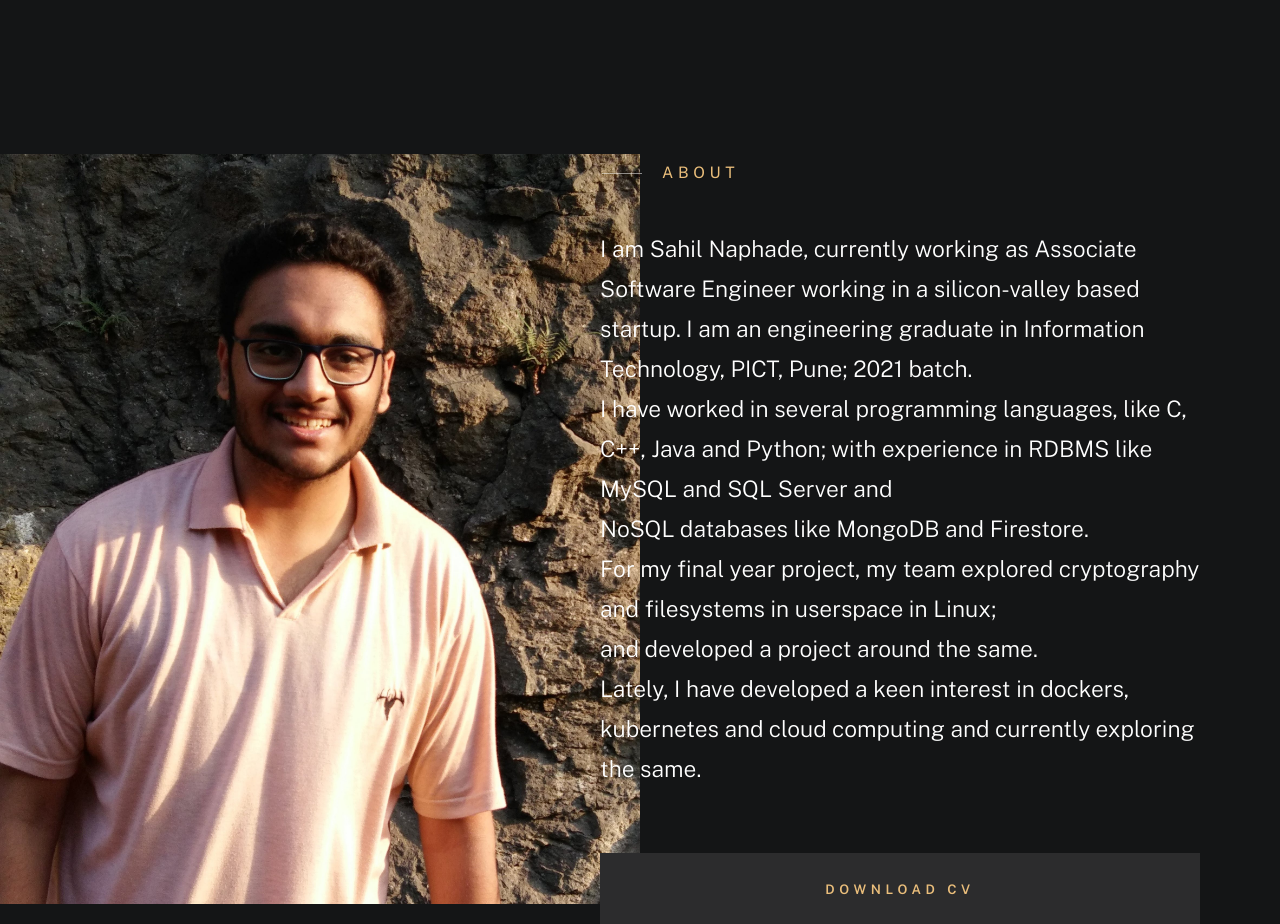
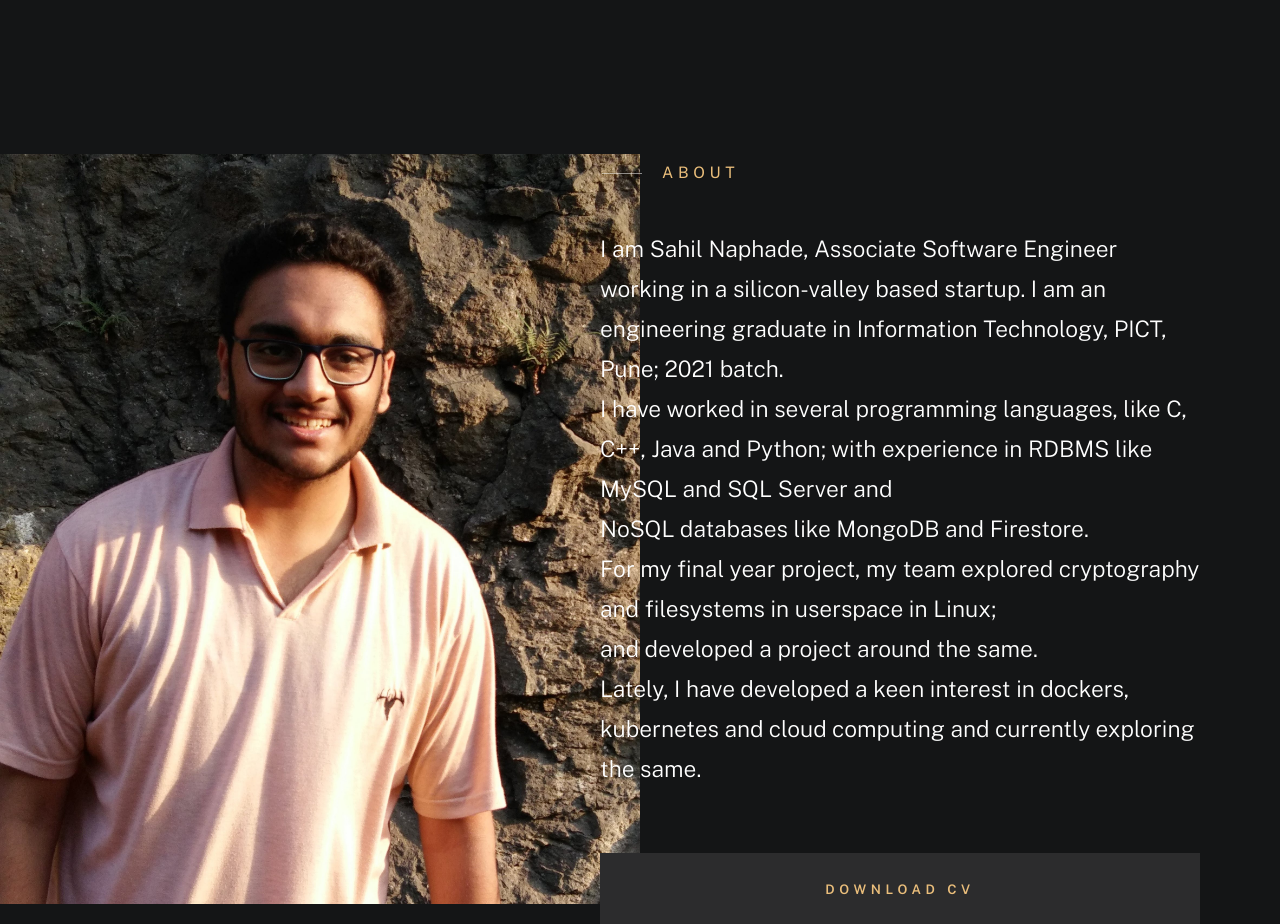
Before and after one commit to sahilnaphade/portfolio, a Django app: page / in a window 1280 px wide. Shown: the part 859-1783 px from the top of the page. Run offline with Django 3.2, Linux system fonts and the light colour scheme; data that the repository does not hold is empty; some web fonts are replaced.

Commit message:
LoL typos

```diff
--- a/homepage/templates/index1.html
+++ b/homepage/templates/index1.html
@@ -134,7 +134,7 @@
                                 About
                             </h2>
                             <p class="attention-getter" data-animate-el>
-                                I am Sahil Naphade, currently working as Associate Software Engineer working in a silicon-valley based startup. I am an engineering graduate in Information Technology, PICT, Pune; 2021 batch.<br>
+                                I am Sahil Naphade, Associate Software Engineer working in a silicon-valley based startup. I am an engineering graduate in Information Technology, PICT, Pune; 2021 batch.<br>
                                 I have worked in several programming languages, like C, C++, Java and Python; with experience in RDBMS like MySQL and SQL Server and <br> NoSQL databases like MongoDB and Firestore. <br>
                                 For my final year project, my team explored cryptography and filesystems in userspace in Linux;<br> and developed a project around the same. <br>
                                 Lately, I have developed a keen interest in dockers, kubernetes and cloud computing and currently exploring the same. <br>
```
